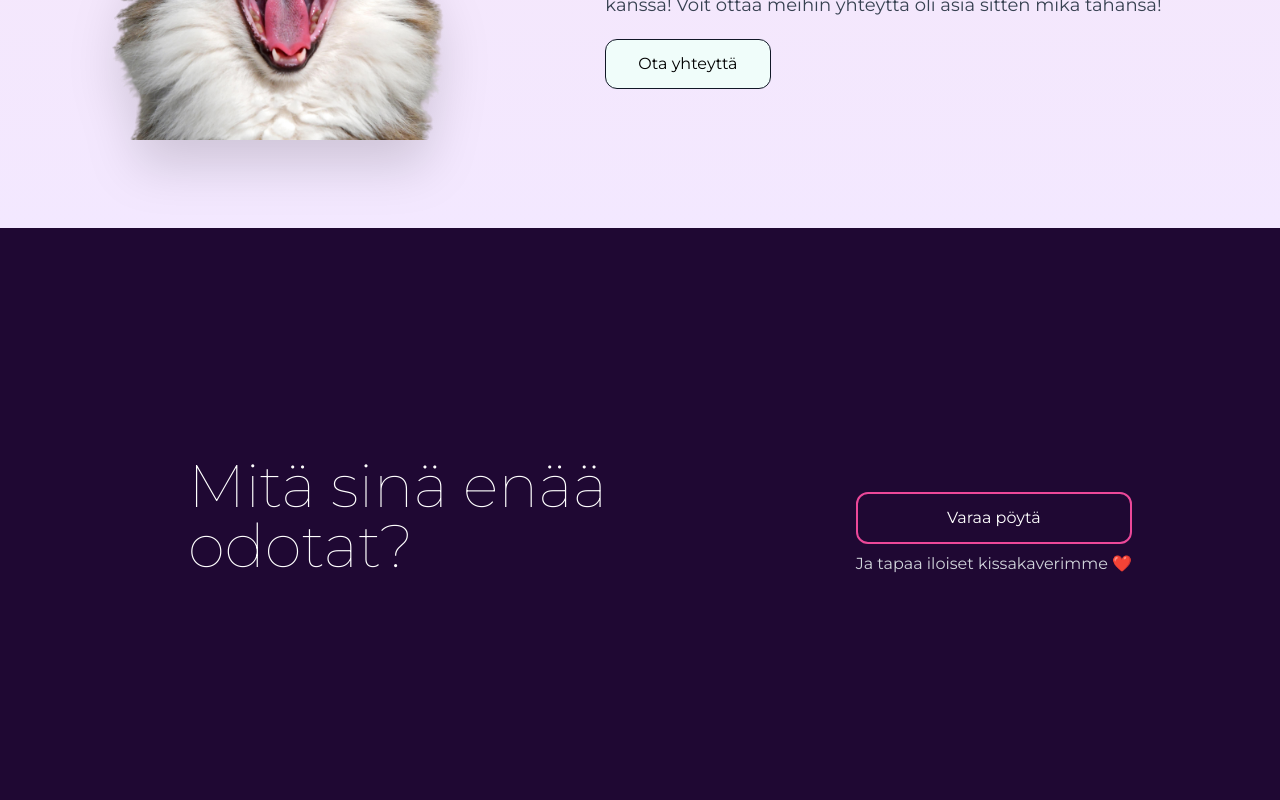
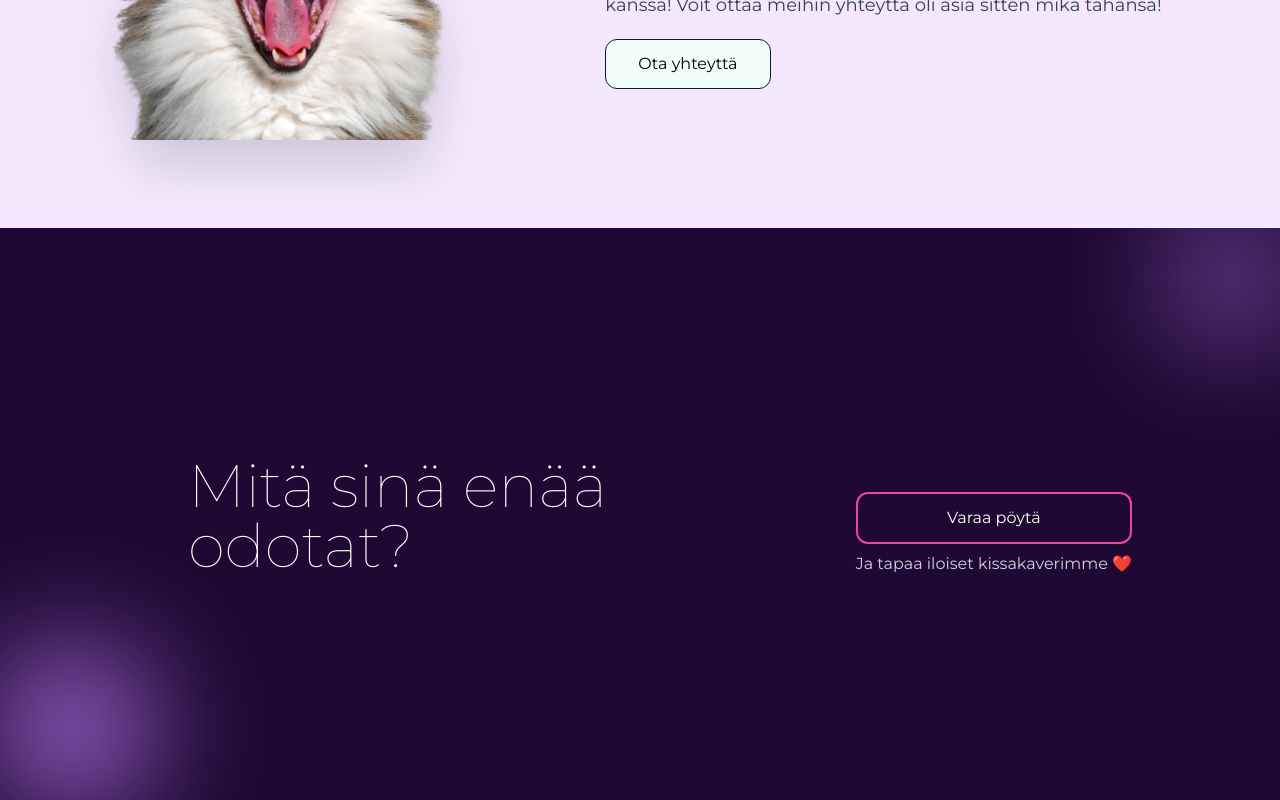
Before and after one commit to villetoimela/templates-cat-cafe, a Next.js app: page / in a window 1280 px wide. Shown: the part 5490-6290 px from the top of the page. Built offline with nearby package versions, Linux system fonts and the light colour scheme.

Commit message:
fixed typos :D

```diff
--- a/components/call-to-action.jsx
+++ b/components/call-to-action.jsx
@@ -4,8 +4,8 @@ import ButtonSecondary from './buttons/button-secondary'
 const CallToAction = () => {
     return (
         <section className="w-full bg-darkPurple py-56 overflow-hidden relative">
-            <div classNameName="h-36 w-36 rounded-full bg-purple-400 absolute blur-3xl bottom-0"></div>
-            <div classNameName="h-24 w-24 rounded-full bg-purple-400 absolute blur-3xl top-0 right-0"></div>
+            <div className="h-36 w-36 rounded-full bg-purple-400 absolute blur-3xl bottom-0"></div>
+            <div className="h-24 w-24 rounded-full bg-purple-400 absolute blur-3xl top-0 right-0"></div>
             <div className="max-w-xs px-5 sm:max-w-5xl mx-auto flex lg:flex-row flex-col items-start sm:items-center lg:items-end relative">
                 <h2 className="text-white sm:pl-10 font-thin text-4xl sm:text-6xl lg:text-left sm:text-center relative leading-none">Mitä sinä enää odotat?</h2>
                 <div className="lg:w-1/2 w-full flex flex-col justify-center relative items-end">
```
